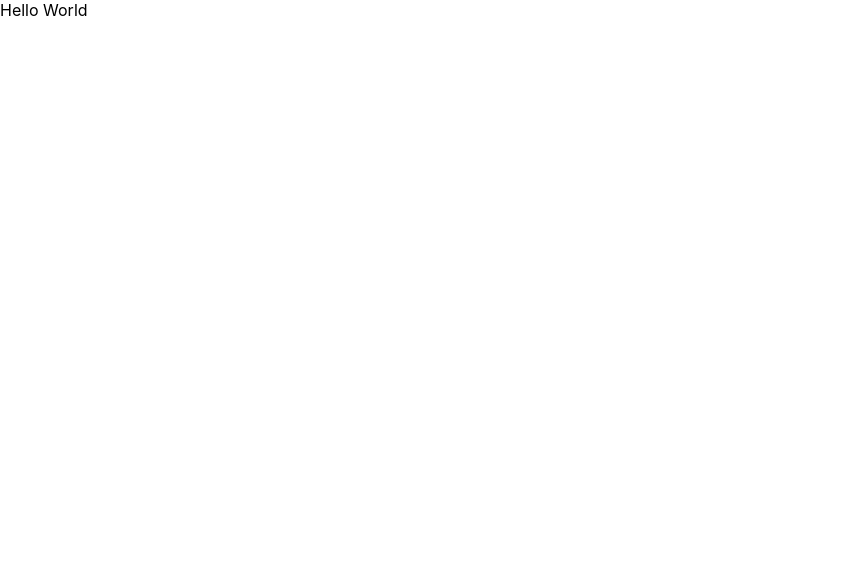
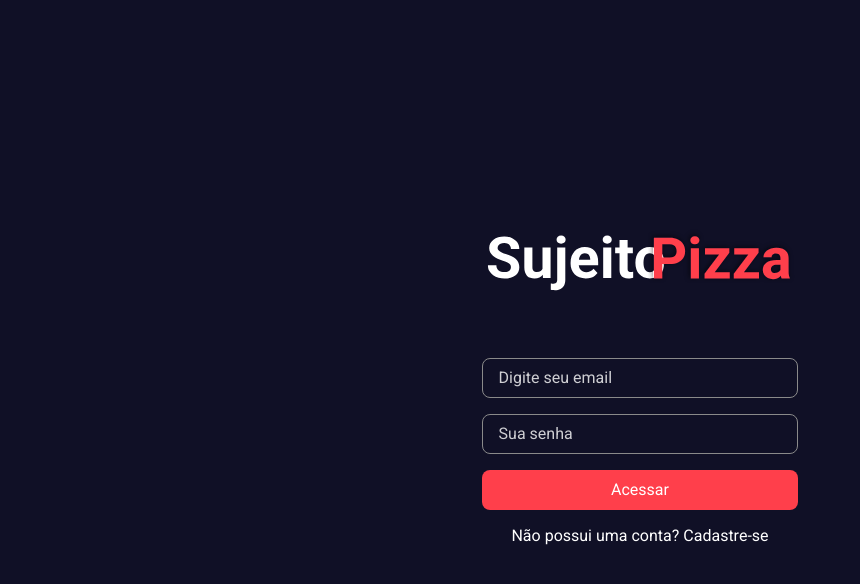
Before and after one commit to santiagoMonteiro/sujeito-pizzaria-nextjs, a Next.js app: page / in a window 1280 px wide. Shown: the top 584 px of the page, without its empty margins (0-860 px from the left). Built offline with nearby package versions, Linux system fonts and the light colour scheme.

Commit message:
login page

```diff
--- a/package.json
+++ b/package.json
@@ -12,6 +12,7 @@
     "next": "12.1.6",
     "react": "18.1.0",
     "react-dom": "18.1.0",
+    "react-icons": "^4.4.0",
     "sass": "^1.52.1"
   },
   "devDependencies": {
--- /dev/null
+++ b/src/components/ui/Button/index.tsx
@@ -0,0 +1,23 @@
+import { ButtonHTMLAttributes, ReactNode } from "react";
+import styles from "./styles.module.scss";
+
+import { FaSpinner } from "react-icons/fa";
+
+interface ButtonProps extends ButtonHTMLAttributes<HTMLButtonElement> {
+  loading?: boolean;
+  children: ReactNode;
+}
+
+export function Button({ loading, children, ...rest }: ButtonProps) {
+  return (
+    <button className={styles.button} disabled={loading} {...rest}>
+      {loading ? (
+        <FaSpinner color="#FFF" size={16} />
+      ) : (
+        <a>
+          {children}
+        </a>
+      )}
+    </button>
+  );
+}
--- /dev/null
+++ b/src/components/ui/Button/styles.module.scss
@@ -0,0 +1,35 @@
+.button {
+  max-width: 600px;
+  background: var(--red-900);
+  border: 0;
+  height: 2.5rem;
+  padding: 1rem;
+  color: white;
+  border-radius: 0.5rem;
+
+  display: flex;
+  align-items: center;
+  justify-content: center;
+
+  transition: filter 0.2s;
+
+  &[disabled] {
+    cursor: not-allowed;
+    svg {
+      animation: animate 1s infinite;
+    }
+  }
+
+  &:hover {
+    filter: brightness(0.8);
+  }
+}
+
+@keyframes animate {
+  from {
+    transform: rotate(0deg)
+  }
+  to {
+    transform: rotate(360deg)
+  }
+}
--- /dev/null
+++ b/src/components/ui/Input/index.tsx
@@ -0,0 +1,14 @@
+import { InputHTMLAttributes, TextareaHTMLAttributes } from "react";
+import styles from "./styles.module.scss";
+
+interface InputProps extends InputHTMLAttributes<HTMLInputElement> {}
+
+interface TextAreaProps extends TextareaHTMLAttributes<HTMLTextAreaElement> {}
+
+export function Input({ ...rest }: InputProps) {
+  return <input className={styles.input} {...rest} />;
+}
+
+export function TextArea({ ...rest }: TextAreaProps) {
+  return <textarea className={styles.input} {...rest}></textarea>;
+}
--- /dev/null
+++ b/src/components/ui/Input/styles.module.scss
@@ -0,0 +1,14 @@
+.input {
+  margin-bottom: 1rem;
+  height: 2.5rem;
+  border: 0;
+  border-radius: 0.5rem;
+  background: var(--dark-900);
+  color: white;
+  padding: 1rem;
+  border: 1px solid var(--gray-100);
+}
+
+.input::placeholder {
+  color: rgba(255, 255, 255, 0.8);
+}
--- /dev/null
+++ b/src/pages/_document.tsx
@@ -0,0 +1,20 @@
+import { Html, Head, Main, NextScript } from "next/document";
+
+export default function Document() {
+  return (
+    <Html>
+      <Head>
+        <link rel="preconnect" href="https://fonts.googleapis.com" />
+        <link
+          href="https://fonts.googleapis.com/css2?family=Roboto:wght@100;400;500;700&display=swap"
+          rel="stylesheet"
+        />
+        <link rel="shortcut icon" href="favicon.ico" type="image/x-icon" />
+      </Head>
+      <body>
+        <Main />
+        <NextScript />
+      </body>
+    </Html>
+  );
+}
--- /dev/null
+++ b/src/pages/home.module.scss
@@ -0,0 +1,35 @@
+.container {
+  min-height: 100vh;
+  display: flex;
+  flex-direction: column;
+  justify-content: center;
+  align-items: center;
+
+  background: var(--dark-900);
+}
+
+.formContainer {
+  margin-top: 2rem;
+  width: 25rem;
+  display: flex;
+  flex-direction: column;
+  align-items: center;
+  justify-content: center;
+  padding: 2rem 1.5rem;
+
+  form {
+    width: 90%;
+    display: flex;
+    flex-direction: column;
+  }
+}
+
+.registrationLink {
+  margin-top: 1rem;
+  color: white;
+  cursor: pointer;
+
+  &:hover {
+    text-decoration: underline;
+  }
+}
--- a/src/pages/index.tsx
+++ b/src/pages/index.tsx
@@ -1,5 +1,37 @@
+import Head from "next/head";
+import Image from "next/image";
+
+import styles from "./home.module.scss";
+
+import logoImg from "../../public/logo.svg";
+
+import { Input } from "../components/ui/Input";
+import { Button } from "../components/ui/Button";
+
 export default function Home() {
   return (
-    <div>Hello World</div>
-  )
+    <>
+      <Head>
+        <title>SujeitoPizza - Faça seu login</title>
+      </Head>
+
+      <div className={styles.container}>
+        <Image src={logoImg} alt="Logo Sujeito Pizzaria" />
+
+        <div className={styles.formContainer}>
+          <form>
+            <Input placeholder="Digite seu email" type="text" />
+            <Input placeholder="Sua senha" type="password" />
+            <Button type="submit">
+              Acessar
+            </Button>
+          </form>
+
+          <a className={styles.registrationLink}>
+            Não possui uma conta? Cadastre-se
+          </a>
+        </div>
+      </div>
+    </>
+  );
 }
--- a/src/styles/globals.scss
+++ b/src/styles/globals.scss
@@ -1,9 +1,35 @@
-html,
+* {
+  margin: 0;
+  padding: 0;
+  outline: 0;
+  box-sizing: border-box;
+}
+
+:root {
+  --dark-900: #101026;
+  --dark-700: #1d1d2e;
+
+  --gray-100: #8a8a8a;
+  --green-900: #3fffa3;
+  --red-900: #ff3f4b;
+}
+
 body {
-  padding: 0;
-  margin: 0;
-  font-family: -apple-system, BlinkMacSystemFont, Segoe UI, Roboto, Oxygen,
-    Ubuntu, Cantarell, Fira Sans, Droid Sans, Helvetica Neue, sans-serif;
+  background: var(--dark-700);
+}
+
+body,
+input,
+textarea,
+select,
+button {
+  font-family: "Roboto", sans-serif;
+  font-weight: 400;
+  font-size: 1rem; // 16px
+}
+
+button {
+  cursor: pointer;
 }
 
 a {
@@ -11,6 +37,14 @@ a {
   text-decoration: none;
 }
 
-* {
-  box-sizing: border-box;
+@media (max-width: 1080px) {
+  html {
+    font-size: 93.75%; // 15px
+  }
 }
+
+@media (max-width: 720px) {
+  html {
+    font-size: 87.5%; // 14px
+  }
+}
```
Also changed, not shown: public/logo.svg (added), 1 other file (tests, documents, lock files or other folders).
